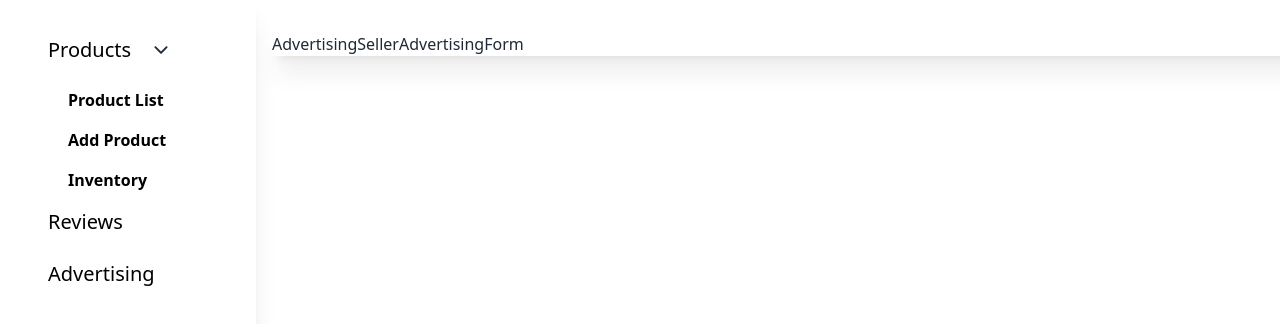
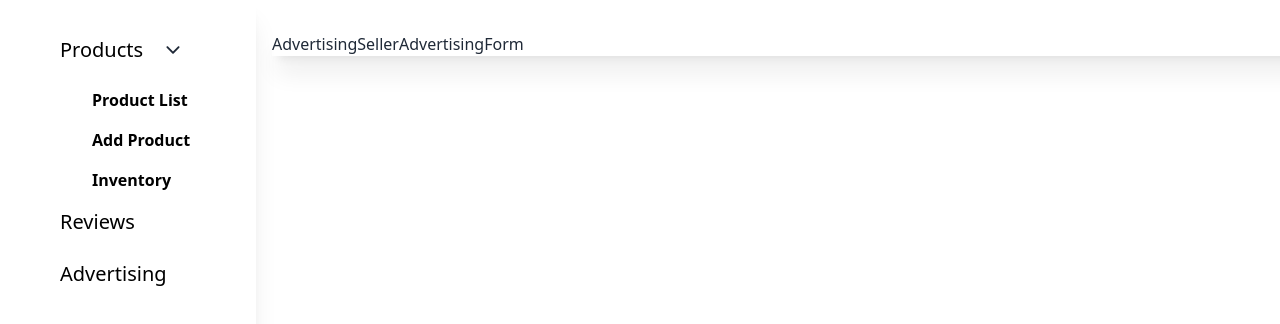
Before and after one commit to Marcus401/SupplyHub, a React (Vite) app in the folder supplyhub.client/: page /seller/advertising/apply in a window 1280 px wide. Shown: the top 324 px of the page. Built offline with nearby package versions, Linux system fonts and the light colour scheme.

Commit message:
seller sidebar fix

```diff
--- a/supplyhub.client/src/Components/SellerPagesComponents/SellerSidebar/SellerSideBar.tsx
+++ b/supplyhub.client/src/Components/SellerPagesComponents/SellerSidebar/SellerSideBar.tsx
@@ -18,29 +18,29 @@ const SellerSideBar = (props: Props) => {
                 className="flex-col min-h-full px-0 flex flex-wrap items-center justify-center w-full mx-auto overflow-y-auto overflow-x-hidden">
                 <div
                     className="flex bg-white flex-col opacity-100 relative mt-4 overflow-y-auto overflow-x-hidden h-auto z-40 items-center flex-1 rounded w-full">
-                    <div className="md:flex-col md:min-w-full flex flex-col list-none items-right">
-                        <button onClick={toggleProductDropdown} className="flex md:min-w-full pt-1 pb-4 pl-6 md:pl-3 no-underline">
+                    <div className="md:flex-col min-w-full flex flex-col list-none items-right">
+                        <button onClick={toggleProductDropdown} className="flex pt-1 pb-4 pl-6 no-underline">
                             <h5 className="ml-3 hover:underline text-black mx-2">Products</h5>
                             <IoIosArrowDown
                                 className={`my-1 ml-3 transition-transform duration-150 w-5 h-5 ${!productDropdownOpen ? 'rotate-90' : ''}`}/>
                         </button>
                         {productDropdownOpen && (
                             <div className="flex-col justify-center">
-                                <Link to="products/list" className="flex md:min-w-full pt-1 pb-2 pl-4 md:pl-3 no-underline">
-                                    <h6 className="ml-3 text-base hover:underline text-black pl-18 md:pl-5">Product List</h6>
+                                <Link to="products/list" className="flex pt-1 pb-2 pl-4 no-underline">
+                                    <h6 className="ml-3 text-base hover:underline text-black pl-10">Product List</h6>
                                 </Link>
-                                <Link to="products/add" className="flex md:min-w-full pt-1 pb-2 pl-4 md:pl-3 no-underline">
-                                    <h6 className="ml-3 text-base hover:underline text-black pl-18 md:pl-5">Add Product</h6>
+                                <Link to="products/add" className="flex pt-1 pb-2 pl-4 no-underline">
+                                    <h6 className="ml-3 text-base hover:underline text-black pl-10">Add Product</h6>
                                 </Link>
-                                <Link to="inventory" className="flex md:min-w-full pt-1 pb-2 pl-4 md:pl-3 no-underline">
-                                    <h6 className="ml-3 text-base hover:underline text-black pl-18 md:pl-5">Inventory</h6>
+                                <Link to="inventory" className="flex pt-1 pb-2 pl-4 no-underline">
+                                    <h6 className="ml-3 text-base hover:underline text-black pl-10">Inventory</h6>
                                 </Link>
                             </div>
                         )}
-                        <Link to="Reviews" className="flex md:min-w-full pt-1 pb-4 pl-6 md:pl-3 no-underline">
+                        <Link to="Reviews" className="flex pt-1 pb-4 pl-6 no-underline">
                             <h5 className="ml-3 hover:underline text-black">Reviews</h5>
                         </Link>
-                        <Link to="advertising" className="flex md:min-w-full pt-1 pb-4 pl-6 md:pl-3 no-underline">
+                        <Link to="advertising" className="flex pt-1 pb-4 pl-6 no-underline">
                             <h5 className="ml-3 hover:underline text-black">Advertising</h5>
                         </Link>
                     </div>
```
